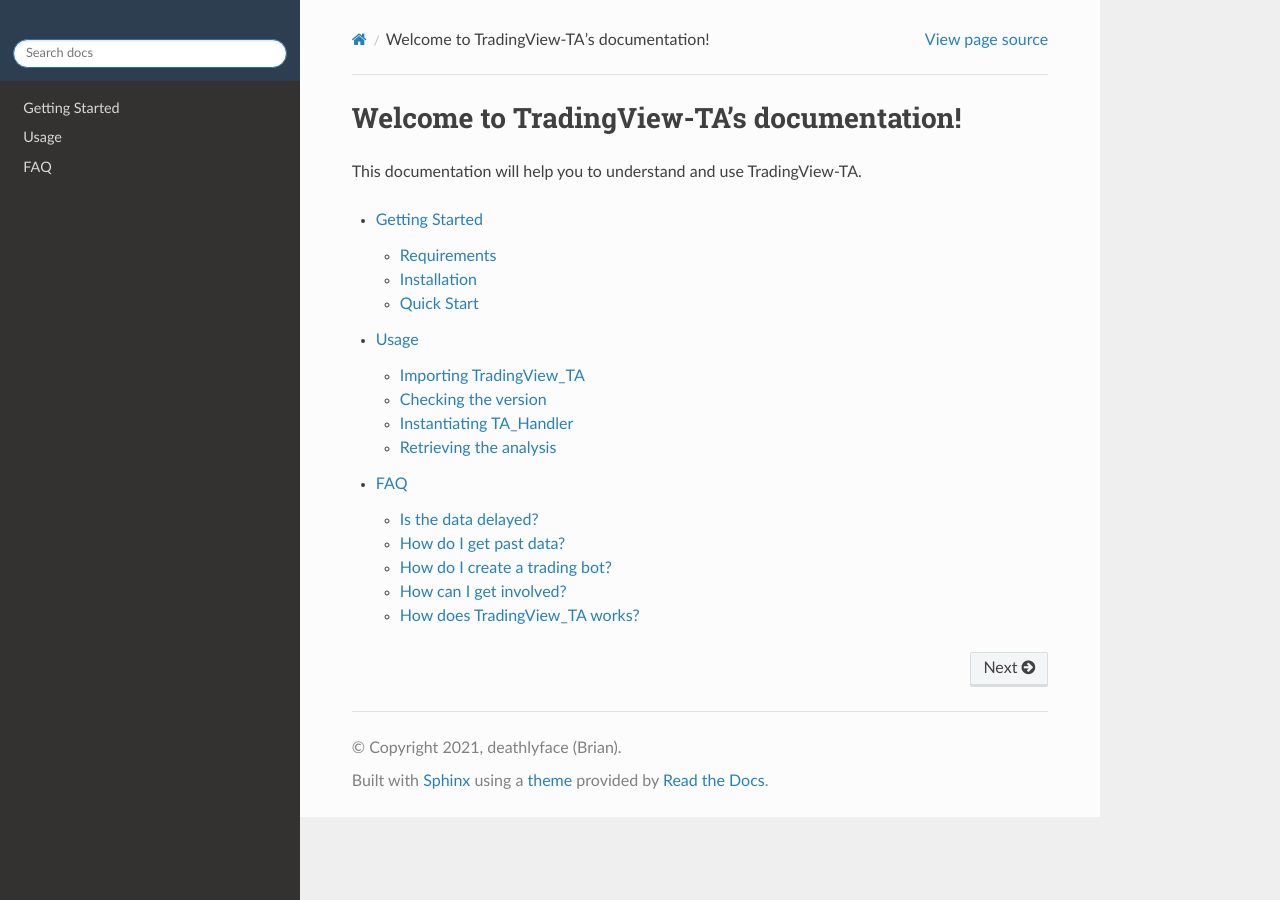
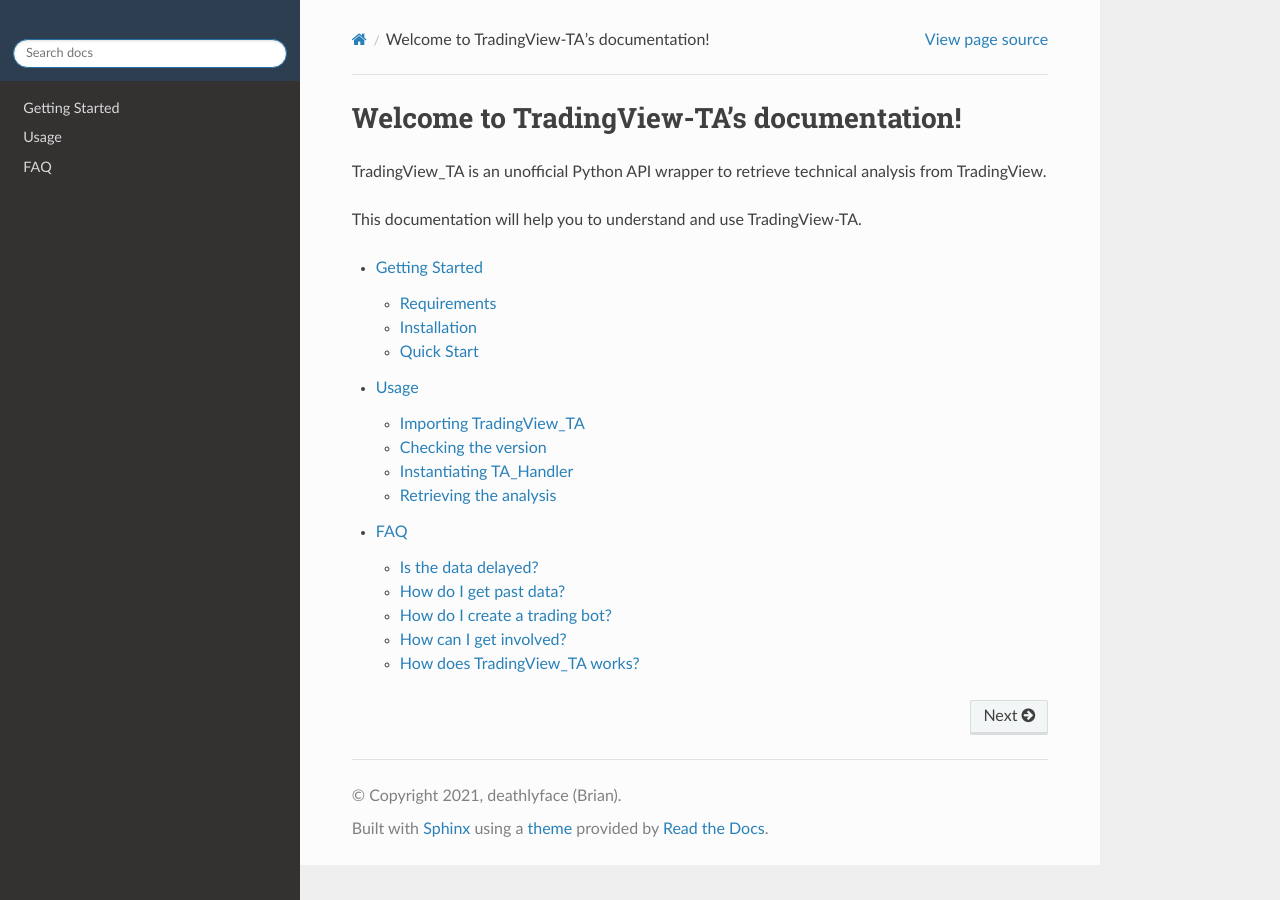
Before and after one commit to AnalyzerREST/python-tradingview-ta, a Sphinx documentation site: the page built from docs/index.rst, in a window 1280 px wide. Built offline with Sphinx 7.4.7 and the Read the Docs theme 2.0.0, drawn with Linux system fonts in a browser that asks for light colours.

Commit message:
Add short description (docs)

```diff
--- a/docs/index.rst
+++ b/docs/index.rst
@@ -1,5 +1,7 @@
 Welcome to TradingView-TA's documentation!
 ==========================================
+
+TradingView_TA is an unofficial Python API wrapper to retrieve technical analysis from TradingView.
 
 This documentation will help you to understand and use TradingView-TA.
 
```
